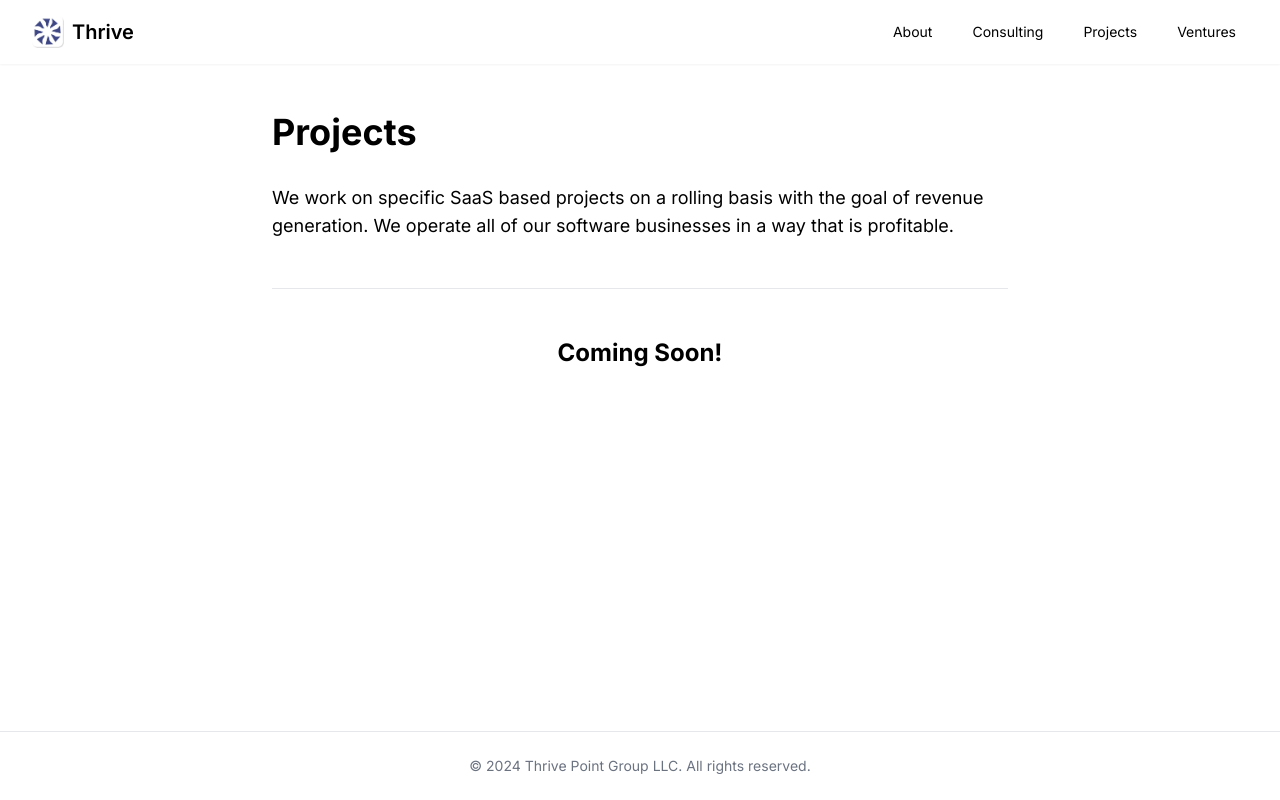
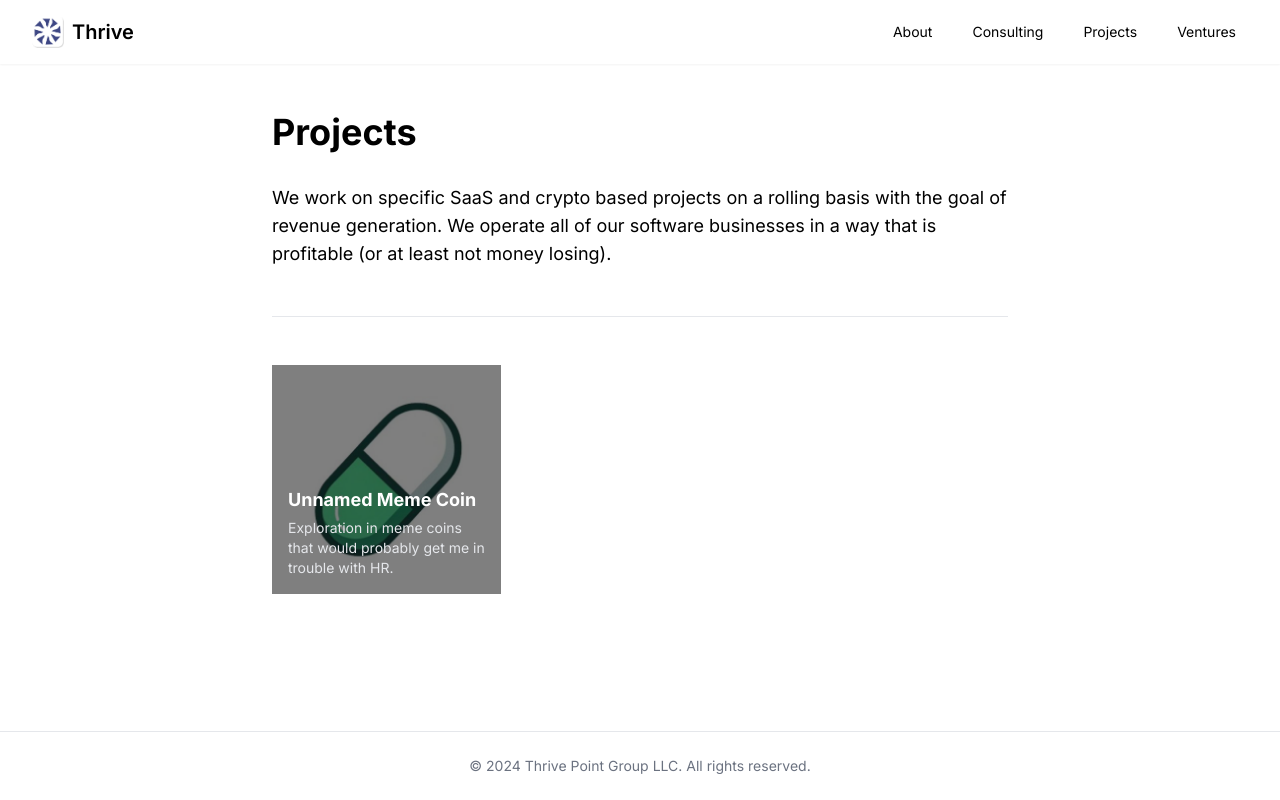
Before and after one commit to thrivepointgroup/thrive-landing, a Next.js app: page /projects in a window 1280 px wide. Built offline with nearby package versions, Linux system fonts and the light colour scheme.

Commit message:
add projects

```diff
--- a/pages/projects.js
+++ b/pages/projects.js
@@ -1,21 +1,62 @@
-// pages/projects.js
+import Image from 'next/image';
+import { projects } from '../projects';
+
 export default function Projects() {
+    // Sort projects alphabetically by name
+    const sortedProjects = [...projects].sort((a, b) => a.name.localeCompare(b.name));
+
     return (
         <div className="max-w-[800px] mx-auto px-4 sm:px-6 lg:px-8 py-12">
             <h1 className="text-4xl font-bold mb-8">Projects</h1>
 
             <div className="space-y-6 text-lg">
                 <p>
-                    We work on specific SaaS based projects on a rolling basis with the goal of revenue generation.
-                    We operate all of our software businesses in a way that is profitable.
+                    We work on specific SaaS and crypto based projects on a rolling basis with the goal of revenue generation.
+                    We operate all of our software businesses in a way that is profitable (or at least not money losing).
                 </p>
             </div>
 
             <div className="my-12 border-b border-gray-200" />
 
-            <div className="text-center">
-                <p className="text-2xl font-bold">Coming Soon!</p>
-            </div>
+            {sortedProjects.length > 0 ? (
+                <div className="grid grid-cols-1 md:grid-cols-2 lg:grid-cols-3 gap-6 mt-8">
+                    {sortedProjects.map((project) => (
+                        <a
+                            key={project.name}
+                            href={project.website}
+                            target="_blank"
+                            rel="noopener noreferrer"
+                            className="block aspect-square relative cursor-pointer transition-shadow hover:shadow-lg"
+                        >
+                            <div className="absolute inset-0 bg-white">
+                                <div className="relative w-full h-full">
+                                    <Image
+                                        src={project.image}
+                                        alt={project.name}
+                                        fill
+                                        className="object-contain p-4"
+                                    />
+                                </div>
+                            </div>
+                            <div className="absolute inset-0 bg-black bg-opacity-50 p-4 flex flex-col justify-end">
+                                <h3 className="font-bold text-lg mb-1 text-white">
+                                    {project.name}
+                                </h3>
+                                <p className="text-sm text-gray-200">
+                                    {project.description}
+                                </p>
+                            </div>
+                        </a>
+                    ))}
+                </div>
+            ) : (
+                <>
+                    <div className="my-8 border-b border-gray-200" />
+                    <div className="text-center">
+                        <p className="text-2xl font-bold">Coming Soon!</p>
+                    </div>
+                </>
+            )}
         </div>
     );
 }
--- /dev/null
+++ b/projects.js
@@ -0,0 +1,9 @@
+export const projects = [
+    {
+        name: "Unnamed Meme Coin",
+        description: "Exploration in meme coins that would probably get me in trouble with HR.",
+        website: "",
+        image: "/project/pump.jpg"
+    }
+    // Add more projects as needed
+];
```
Also changed, not shown: public/project/pump.jpg (added).
